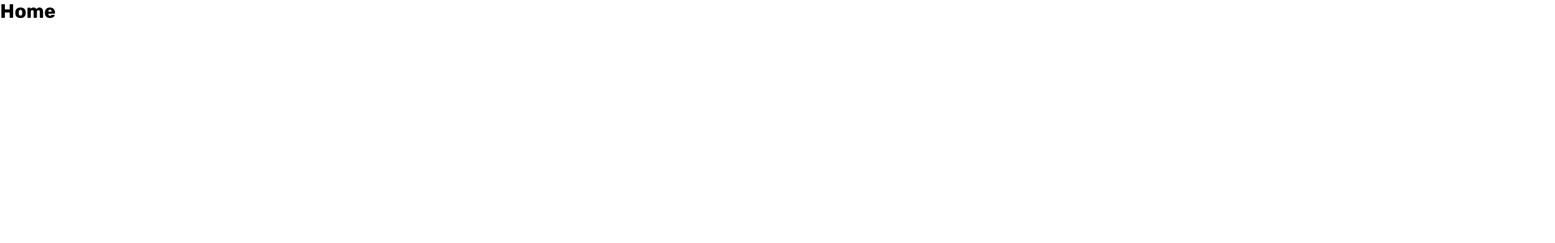
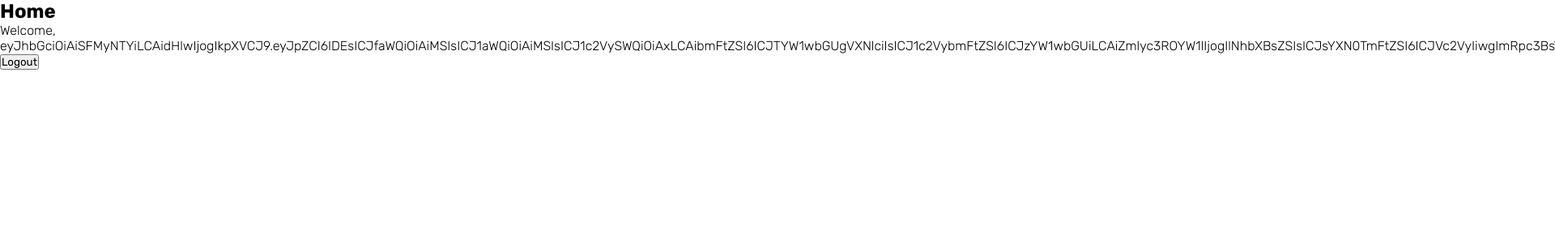
Before and after one commit to diogorennamdev/Sistema_Doacao_De_Sangue, a React (Vite) app: page /home in a window 1280 px wide. Shown: the top 300 px of the page at 81% size, 1920 px wide, since content can reach past the window. Built offline with nearby package versions, Linux system fonts and the light colour scheme; sample sign-in values are in the browser's storage.

Commit message:
fix: implementação para testar o useContext

```diff
--- a/src/pages/Home/index.jsx
+++ b/src/pages/Home/index.jsx
@@ -1,13 +1,23 @@
-import './styles.css'
+import React, { useContext } from 'react';
+import { useAuth } from '../../Contexts/useContext';
+import './styles.css';
 
 function Home() {
+  const { userData, logout } = useAuth(); // Obtendo os dados do contexto
+
   return (
     <div>
       <h2>Home</h2>
-
+      {userData ? (
+        <div>
+          <p>Welcome, {userData.token}!</p>
+          <button onClick={logout}>Logout</button>
+        </div>
+      ) : (
+        <p>Please login to view this content.</p>
+      )}
     </div>
-
-  )
+  );
 }
 
-export default Home
+export default Home;
```
